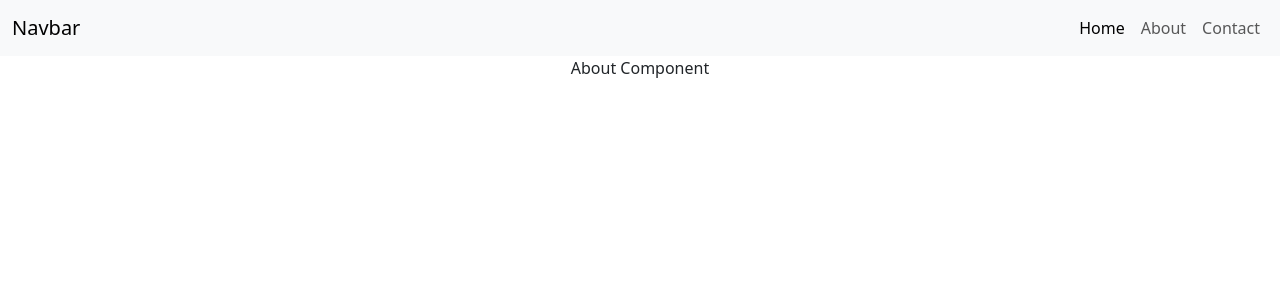
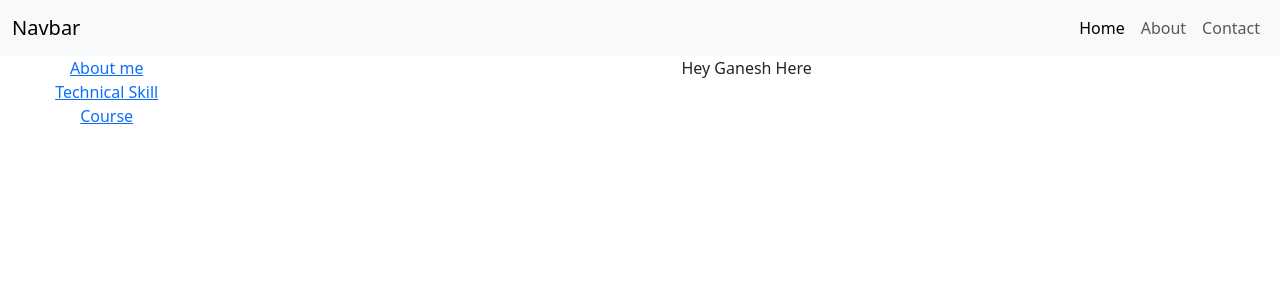
Before and after one commit to Dev-Ganesh-Sable/React-All-Topic, a React (Create React App) app in the folder all-topic/: page /about in a window 1280 px wide. Shown: the top 300 px of the page. Built offline with nearby package versions, Linux system fonts and the light colour scheme.

Commit message:
add nested routing

```diff
--- a/all-topic/src/App.js
+++ b/all-topic/src/App.js
@@ -34,6 +34,9 @@ import { BrowserRouter, Routes, Route } from "react-router-dom";
 import Home from './Component/React-Routing/Home';
 import About from './Component/React-Routing/About';
 import Contact from './Component/React-Routing/Contact';
+import AboutMe from './Component/React-Routing/AboutMe';
+import TechSkill from './Component/React-Routing/TechSkill';
+import Course from './Component/React-Routing/Course';
 
 
 // context api code
@@ -122,7 +125,14 @@ function App() {
         <Navbar />
         <Routes>
           <Route path="/" element={<Home />}></Route>
-          <Route path="/about" element={<About />}></Route>
+          <Route path="/about" element={<About />}>
+
+            {/* nested routings */}
+            <Route index path='' element={<AboutMe />}></Route>
+            <Route path='/about/tech-skill' element={<TechSkill />}></Route>
+            <Route path='/about/course' element={<Course />}></Route>
+
+          </Route>
           <Route path="/contact" element={<Contact />}></Route>
 
         </Routes>
--- a/all-topic/src/Component/React-Routing/About.js
+++ b/all-topic/src/Component/React-Routing/About.js
@@ -1,8 +1,31 @@
 import React from 'react'
+import { Link, Outlet } from 'react-router-dom'
 
 function About() {
   return (
-    <div>About Component</div>
+    <div>
+      <div className="container-fluid">
+
+        <div className="row">
+
+          <div className="col-2 d-flex justify-content-center align-items-center flex-column">
+
+            <Link to={"/about"}>About me</Link>
+
+            <Link to={"/about/tech-skill"}>Technical Skill</Link>
+
+            <Link to={"/about/course"}>Course</Link>
+
+          </div>
+
+          <div className="col-10">
+
+            <Outlet />
+
+          </div>
+        </div>
+      </div>
+    </div>
   )
 }
 
--- /dev/null
+++ b/all-topic/src/Component/React-Routing/AboutMe.js
@@ -0,0 +1,9 @@
+import React from 'react'
+
+function AboutMe() {
+    return (
+        <div>Hey Ganesh Here</div>
+    )
+}
+
+export default AboutMe
--- /dev/null
+++ b/all-topic/src/Component/React-Routing/Course.js
@@ -0,0 +1,9 @@
+import React from 'react'
+
+function Course() {
+    return (
+        <div>Course Component</div>
+    )
+}
+
+export default Course
--- /dev/null
+++ b/all-topic/src/Component/React-Routing/TechSkill.js
@@ -0,0 +1,9 @@
+import React from 'react'
+
+function TechSkill() {
+    return (
+        <div>TechSkill</div>
+    )
+}
+
+export default TechSkill
```
